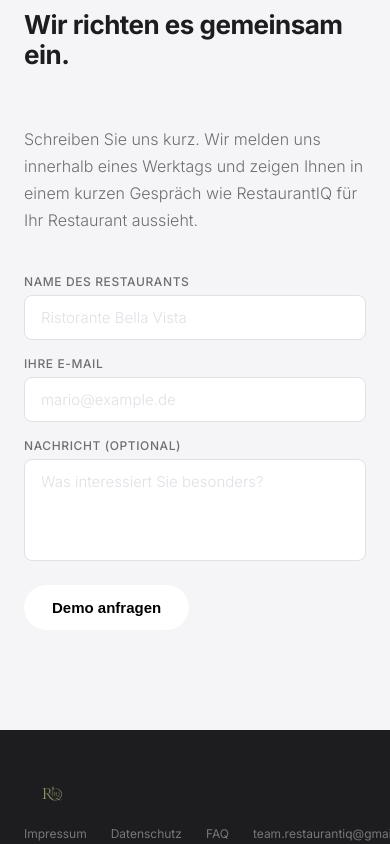
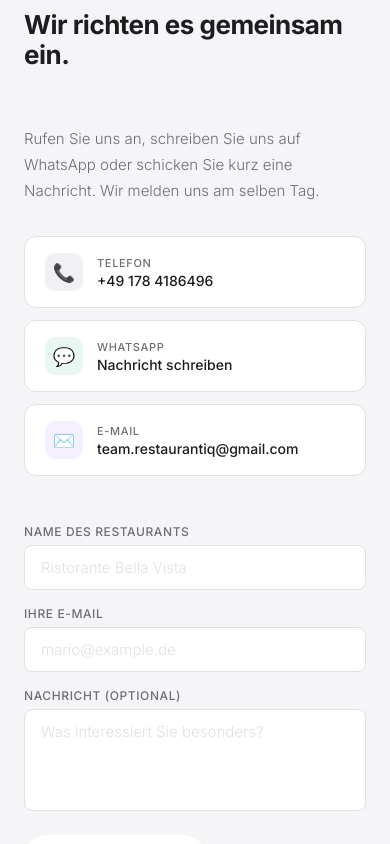
Before and after one commit to RestaurantIQ/website, a Next.js app: page / in a window 390 px wide. Shown: the part 6000-6844 px from the top of the page. Built offline with nearby package versions, Linux system fonts and the light colour scheme.

Commit message:
Improve contact section: two columns, phone/WhatsApp/email cards

```diff
--- a/pages/index.js
+++ b/pages/index.js
@@ -655,11 +655,75 @@ export default function Home() {
         }
 
         .contact-inner {
-          max-width: 560px;
+          display: grid;
+          grid-template-columns: 1fr 1fr;
+          gap: 80px;
+          align-items: start;
+        }
+
+        @media (max-width: 800px) {
+          .contact-inner {
+            grid-template-columns: 1fr;
+            gap: 48px;
+          }
+        }
+
+        .contact-info { }
+
+        .contact-channels {
+          display: flex;
+          flex-direction: column;
+          gap: 12px;
+          margin-top: 32px;
+        }
+
+        .contact-channel {
+          display: flex;
+          align-items: center;
+          gap: 14px;
+          background: var(--bg);
+          border: 1px solid var(--line);
+          border-radius: var(--r);
+          padding: 16px 20px;
+          text-decoration: none;
+          transition: border-color 0.15s, box-shadow 0.15s;
+        }
+
+        .contact-channel:hover {
+          border-color: var(--ink);
+          box-shadow: 0 2px 12px rgba(0,0,0,0.06);
+        }
+
+        .contact-channel-icon {
+          width: 38px;
+          height: 38px;
+          border-radius: 10px;
+          display: flex;
+          align-items: center;
+          justify-content: center;
+          font-size: 18px;
+          flex-shrink: 0;
+        }
+
+        .contact-channel-text { }
+
+        .contact-channel-label {
+          font-size: 11px;
+          font-weight: 500;
+          color: var(--muted);
+          text-transform: uppercase;
+          letter-spacing: 0.06em;
+          margin-bottom: 2px;
+        }
+
+        .contact-channel-value {
+          font-size: 14px;
+          font-weight: 500;
+          color: var(--ink);
         }
 
         .contact form {
-          margin-top: 40px;
+          margin-top: 0;
           display: flex;
           flex-direction: column;
           gap: 16px;
@@ -1074,13 +1138,43 @@ export default function Home() {
       <section className="contact" id="kontakt">
         <div className="container">
           <div className="contact-inner">
+
+            {/* LEFT: info + channels */}
+            <div className="contact-info">
               <div className="section-label">Kontakt</div>
               <h2 className="section-title">Wir richten es gemeinsam ein.</h2>
-            <p style={{ fontSize: 16, fontWeight: 300, color: 'var(--muted)', lineHeight: 1.7, marginBottom: 0 }}>
-              Schreiben Sie uns kurz. Wir melden uns innerhalb eines Werktags und zeigen Ihnen in einem kurzen Gespräch wie RestaurantIQ für Ihr Restaurant aussieht.
+              <p style={{ fontSize: 15, fontWeight: 300, color: 'var(--muted)', lineHeight: 1.75 }}>
+                Rufen Sie uns an, schreiben Sie uns auf WhatsApp oder schicken Sie kurz eine Nachricht. Wir melden uns am selben Tag.
               </p>
+              <div className="contact-channels">
+                <a className="contact-channel" href="tel:+4917841864965">
+                  <div className="contact-channel-icon" style={{ background: '#f0f0f5' }}>📞</div>
+                  <div className="contact-channel-text">
+                    <div className="contact-channel-label">Telefon</div>
+                    <div className="contact-channel-value">+49 178 4186496</div>
+                  </div>
+                </a>
+                <a className="contact-channel" href="https://wa.me/4917841864965" target="_blank" rel="noopener noreferrer">
+                  <div className="contact-channel-icon" style={{ background: '#e8f8f0' }}>💬</div>
+                  <div className="contact-channel-text">
+                    <div className="contact-channel-label">WhatsApp</div>
+                    <div className="contact-channel-value">Nachricht schreiben</div>
+                  </div>
+                </a>
+                <a className="contact-channel" href="mailto:team.restaurantiq@gmail.com">
+                  <div className="contact-channel-icon" style={{ background: '#f5f0ff' }}>✉️</div>
+                  <div className="contact-channel-text">
+                    <div className="contact-channel-label">E-Mail</div>
+                    <div className="contact-channel-value">team.restaurantiq@gmail.com</div>
+                  </div>
+                </a>
+              </div>
+            </div>
+
+            {/* RIGHT: form */}
+            <div>
               {status === 'sent' ? (
-              <div className="form-status sent" style={{ marginTop: 40, fontSize: 16 }}>
+                <div className="form-status sent" style={{ fontSize: 16, marginTop: 8 }}>
                   Vielen Dank. Wir melden uns in Kürze bei Ihnen.
                 </div>
               ) : (
@@ -1119,17 +1213,20 @@ export default function Home() {
                       type="submit"
                       className="btn-primary"
                       disabled={status === 'sending'}
+                      style={{ color: '#000' }}
                     >
-                    {status === 'sending' ? 'Wird gesendet...' : 'Demo anfragen'}
+                      {status === 'sending' ? 'Wird gesendet...' : 'Nachricht senden'}
                     </button>
                   </div>
                   {status === 'error' && (
                     <div className="form-status error">
-                    Etwas ist schiefgelaufen. Schreiben Sie uns direkt an team.restaurantiq@gmail.com.
+                      Etwas ist schiefgelaufen. Rufen Sie uns einfach an.
                     </div>
                   )}
                 </form>
               )}
+            </div>
+
           </div>
         </div>
       </section>
```
Lines whose indentation alone changed are shown as unchanged.
